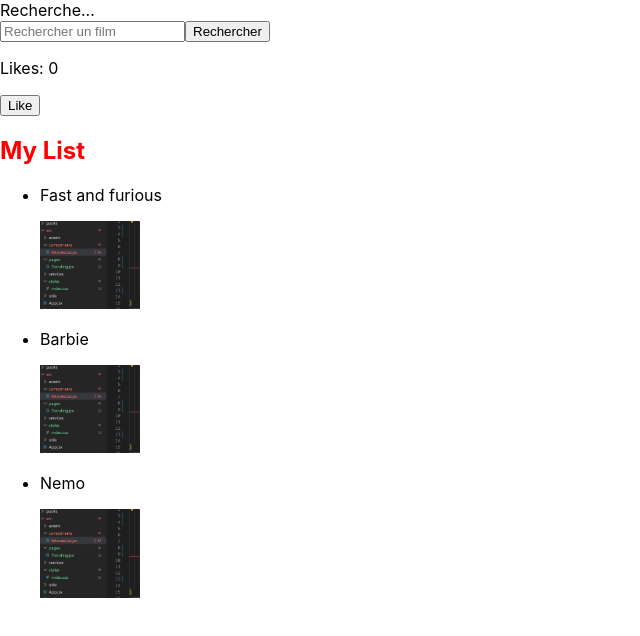
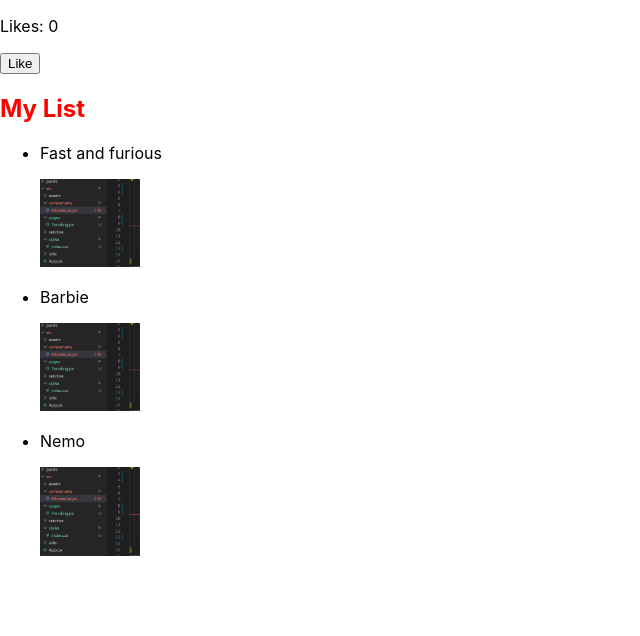
Before and after one commit to LuluxClient/netflixwish, a React (Create React App) app: page / in a window 1280 px wide. Shown: the top 636 px of the page, without its empty margins (0-640 px from the left). Built offline with nearby package versions, Linux system fonts and the light colour scheme.

Commit message:
added routes

```diff
--- a/package.json
+++ b/package.json
@@ -8,6 +8,7 @@
     "@testing-library/user-event": "^13.5.0",
     "react": "^18.2.0",
     "react-dom": "^18.2.0",
+    "react-router-dom": "^6.17.0",
     "react-scripts": "5.0.1",
     "web-vitals": "^2.1.4",
     "yarn": "^1.22.19"
--- a/src/App.jsx
+++ b/src/App.jsx
@@ -1,12 +1,16 @@
-import MoviesList from './components/MoviesList'
-import SearchMovie from './pages/SearchMovie';
-import Trending from './pages/Trending';
+import SearchMovie from "./pages/SearchMovie";
+import Trending from "./pages/Trending";
+import { BrowserRouter as Router, Route, Routes } from "react-router-dom";
 
 function App() {
   return (
     <div className="App">
-      <SearchMovie />
-      <Trending />
+      <Router>
+        <Routes>
+          <Route path="/" element={<Trending />} />
+          <Route path="/search_movie" element={<SearchMovie />} />
+        </Routes>
+      </Router>
     </div>
   );
 }
--- a/src/pages/SearchMovie.jsx
+++ b/src/pages/SearchMovie.jsx
@@ -5,16 +5,20 @@
 
 
 
-  const handleSubmit = (e) => {
+const handleSubmit = (e) => {
     e.preventDefault();
-    alert("Recherche lancée pour " + search);
-    setTitle(<h1>Recherche pour {search}</h1>);
-    setSearch();
-  };
+    if (search.length > 0) {
+        alert("Recherche lancée pour " + search);
+        setTitle(<h1>Recherche pour {search}</h1>);
+        setSearch("");
+    } else {
+        alert("Merci d'entrer un titre");
+    }
+};
 
-  const handleInputChange = (searchInput) => {
-    setSearch(searchInput);
-    console.log(searchInput);
+  const handleInputChange = (titleInput) => {
+    setSearch(titleInput);
+    console.log(titleInput);
   };
 
   return (
```
Also changed, not shown: 1 other file (tests, documents, lock files or other folders).
